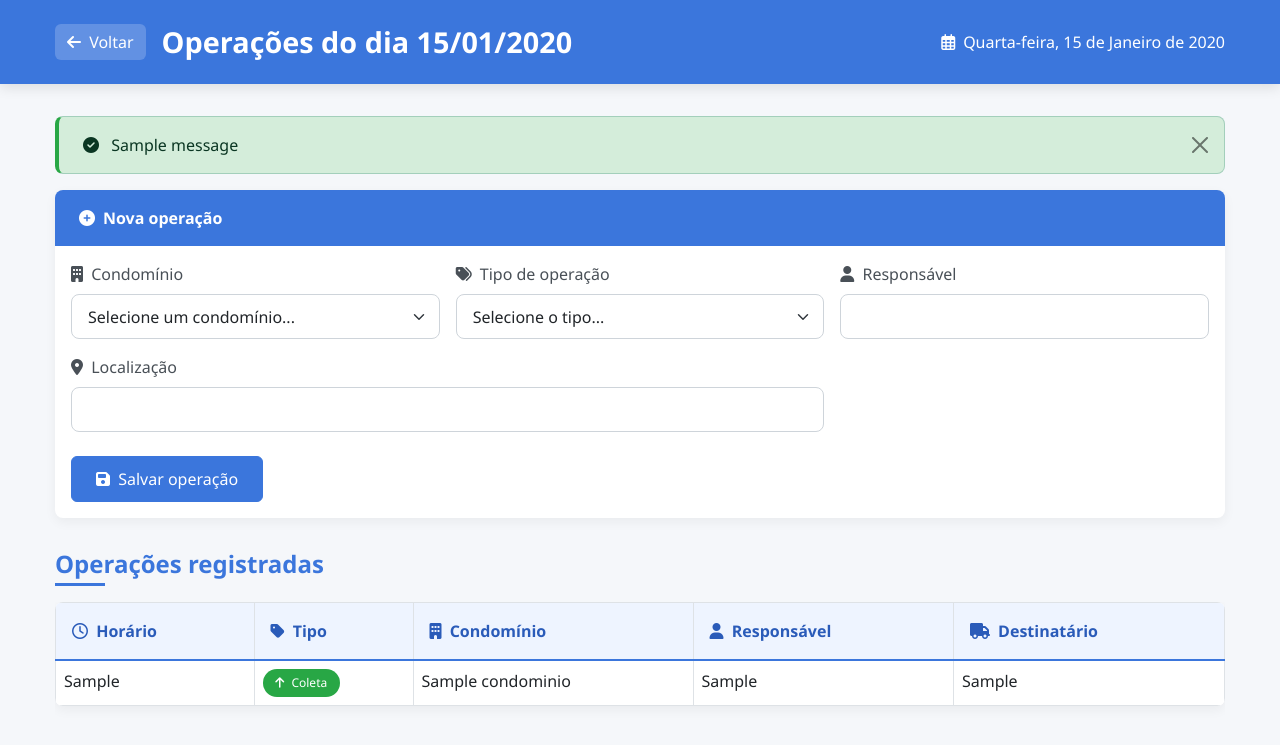
After one commit to TencologiaConjel/Entregas-Conjel, a Django app: page /demanda/1/ in a window 1280 px wide. The commit adds this page. Shown: the top 745 px of the page. Run offline with Django 5.2, Linux system fonts and the light colour scheme; tables that the repository leaves empty hold one stand-in row (values such as "Sample post"); one stand-in notice (Sample message) is shown.

Commit message:
MUITAS COISAS IMERSIVAS

```diff
--- /dev/null
+++ b/core/templates/detalhes_dia.html
@@ -0,0 +1,355 @@
+{% load static %}
+<!DOCTYPE html>
+<html lang="pt-br">
+<head>
+    <meta charset="UTF-8">
+    <meta name="viewport" content="width=device-width, initial-scale=1.0">
+    <title>Detalhes do Dia - {{ dia.data|date:"d/m/Y" }}</title>
+    <link href="https://cdn.jsdelivr.net/npm/bootstrap@5.3.0/dist/css/bootstrap.min.css" rel="stylesheet">
+    <link rel="stylesheet" href="https://cdnjs.cloudflare.com/ajax/libs/font-awesome/6.4.0/css/all.min.css">
+    <style>
+        :root {
+            --primary-color: #3b76dc;
+            --primary-dark: #2a5bb9;
+            --primary-light: #eef4ff;
+            --accent-color: #f8f9fa;
+            --text-color: #343a40;
+            --border-radius: 0.5rem;
+        }
+
+        body {
+            font-family: 'Segoe UI', Roboto, 'Helvetica Neue', sans-serif;
+            color: var(--text-color);
+            background-color: #f5f7fa;
+        }
+
+        .page-header {
+            background-color: var(--primary-color);
+            color: white;
+            padding: 1.5rem 0;
+            margin-bottom: 2rem;
+            box-shadow: 0 4px 12px rgba(0, 0, 0, 0.1);
+        }
+
+        .page-title {
+            font-weight: 600;
+            font-size: 1.8rem;
+            margin: 0;
+        }
+
+        .back-button {
+            background-color: rgba(255, 255, 255, 0.2);
+            border: none;
+            transition: all 0.3s;
+            color: white;
+        }
+
+        .back-button:hover {
+            background-color: rgba(255, 255, 255, 0.3);
+            color: white;
+        }
+
+        .content-container {
+            max-width: 1200px;
+            margin: 0 auto;
+            padding: 0 15px;
+        }
+
+        .card {
+            border: none;
+            border-radius: var(--border-radius);
+            box-shadow: 0 4px 12px rgba(0, 0, 0, 0.05);
+            overflow: hidden;
+            margin-bottom: 2rem;
+        }
+
+        .card-header {
+            background-color: var(--primary-color);
+            color: white;
+            font-weight: 600;
+            padding: 1rem 1.5rem;
+            border: none;
+        }
+
+        .form-label {
+            font-weight: 500;
+            color: #495057;
+        }
+
+        .form-control, .form-select {
+            border-radius: var(--border-radius);
+            padding: 0.6rem 1rem;
+            border: 1px solid #ced4da;
+        }
+
+        .form-control:focus, .form-select:focus {
+            border-color: var(--primary-color);
+            box-shadow: 0 0 0 0.2rem rgba(59, 118, 220, 0.25);
+        }
+
+        .btn-primary {
+            background-color: var(--primary-color);
+            border-color: var(--primary-color);
+            padding: 0.6rem 1.5rem;
+            font-weight: 500;
+        }
+
+        .btn-primary:hover {
+            background-color: var(--primary-dark);
+            border-color: var(--primary-dark);
+        }
+
+        .section-title {
+            font-size: 1.5rem;
+            font-weight: 600;
+            margin: 2rem 0 1rem;
+            color: var(--primary-color);
+            position: relative;
+            padding-bottom: 0.5rem;
+        }
+
+        .section-title::after {
+            content: '';
+            position: absolute;
+            left: 0;
+            bottom: 0;
+            width: 50px;
+            height: 3px;
+            background-color: var(--primary-color);
+        }
+
+        .table {
+            border-radius: var(--border-radius);
+            overflow: hidden;
+            box-shadow: 0 4px 12px rgba(0, 0, 0, 0.05);
+        }
+
+        .table thead th {
+            background-color: var(--primary-light);
+            color: var(--primary-dark);
+            font-weight: 600;
+            padding: 1rem;
+            border-bottom: 2px solid var(--primary-color);
+        }
+
+        .table tbody tr:hover {
+            background-color: var(--primary-light);
+        }
+
+        .badge-tipo {
+            padding: 0.5rem 0.8rem;
+            font-weight: 500;
+            border-radius: 30px;
+        }
+
+        .badge-coleta {
+            background-color: #28a745;
+            color: white;
+        }
+
+        .badge-retirada {
+            background-color: #fd7e14;
+            color: white;
+        }
+
+        .badge-duplo {
+            background-color: #6610f2;
+            color: white;
+        }
+
+        .empty-state {
+            text-align: center;
+            padding: 3rem 0;
+            color: #6c757d;
+        }
+
+        .empty-state i {
+            font-size: 3rem;
+            margin-bottom: 1rem;
+            opacity: 0.4;
+        }
+
+        /* Alerta customizado */
+        .alert {
+            border-radius: var(--border-radius);
+            border-left: 4px solid;
+            padding: 1rem 1.5rem;
+        }
+
+        .alert-success {
+            background-color: #d4edda;
+            border-left-color: #28a745;
+        }
+
+        .alert-danger {
+            background-color: #f8d7da;
+            border-left-color: #dc3545;
+        }
+
+        .alert-warning {
+            background-color: #fff3cd;
+            border-left-color: #ffc107;
+        }
+    </style>
+</head>
+<body>
+
+<header class="page-header">
+    <div class="content-container">
+        <div class="d-flex justify-content-between align-items-center">
+            <div class="d-flex align-items-center">
+                <a href="{% url 'demanda' %}" class="btn back-button me-3">
+                    <i class="fas fa-arrow-left me-1"></i> Voltar
+                </a>
+                <h1 class="page-title">Operações do dia {{ dia.data|date:"d/m/Y" }}</h1>
+            </div>
+            <div class="text-white">
+                <i class="far fa-calendar-alt me-2"></i>{{ dia.data|date:"l, d \d\e F \d\e Y" }}
+            </div>
+        </div>
+    </div>
+</header>
+
+<div class="content-container">
+    {% if messages %}
+        {% for message in messages %}
+            <div class="alert alert-{{ message.tags }} alert-dismissible fade show" role="alert">
+                <i class="fas {% if message.tags == 'success' %}fa-check-circle{% elif message.tags == 'danger' %}fa-exclamation-circle{% elif message.tags == 'warning' %}fa-exclamation-triangle{% else %}fa-info-circle{% endif %} me-2"></i>
+                {{ message }}
+                <button type="button" class="btn-close" data-bs-dismiss="alert" aria-label="Close"></button>
+            </div>
+        {% endfor %}
+    {% endif %}
+
+    <div class="card">
+        <div class="card-header d-flex align-items-center">
+            <i class="fas fa-plus-circle me-2"></i>
+            Nova operação
+        </div>
+        <div class="card-body">
+            <form method="POST" class="row g-3">
+                {% csrf_token %}
+                <div class="col-md-4">
+                    <label for="condominio_id" class="form-label">
+                        <i class="fas fa-building me-1"></i> Condomínio
+                    </label>
+                    <select name="condominio_id" id="condominio_id" class="form-select" required>
+                        <option value="">Selecione um condomínio...</option>
+                        {% for cond in condominios %}
+                            <option value="{{ cond.id }}">{{ cond.nome }}</option>
+                        {% endfor %}
+                    </select>
+                </div>
+                <div class="col-md-4">
+                    <label for="tipo" class="form-label">
+                        <i class="fas fa-tags me-1"></i> Tipo de operação
+                    </label>
+                    <select name="tipo" id="tipo" class="form-select" required>
+                        <option value="">Selecione o tipo...</option>
+                        <option value="coleta">Coleta</option>
+                        <option value="retirada">Retirada</option>
+                        <option value="coleta e retirada">Coleta e Retirada</option>
+                    </select>
+                </div>
+                <div class="col-md-4">
+                    <label for="responsavel" class="form-label">
+                        <i class="fas fa-user me-1"></i> Responsável
+                    </label>
+                    <input type="text" name="responsavel" id="responsavel" class="form-control" required>
+                </div>
+
+                <div class="col-md-8">
+                    <label for="localizacao" class="form-label">
+                        <i class="fas fa-map-marker-alt me-1"></i> Localização
+                    </label>
+                    <input type="text" id="localizacao" class="form-control" readonly>
+                </div>
+                <div class="col-12 mt-4">
+                    <button type="submit" class="btn btn-primary">
+                        <i class="fas fa-save me-1"></i> Salvar operação
+                    </button>
+                </div>
+            </form>
+        </div>
+    </div>
+
+    <h2 class="section-title">Operações registradas</h2>
+    {% if operacoes %}
+        <div class="table-responsive">
+            <table class="table table-bordered bg-white">
+                <thead>
+                    <tr>
+                        <th><i class="far fa-clock me-1"></i> Horário</th>
+                        <th><i class="fas fa-tag me-1"></i> Tipo</th>
+                        <th><i class="fas fa-building me-1"></i> Condomínio</th>
+                        <th><i class="fas fa-user me-1"></i> Responsável</th>
+                        <th><i class="fas fa-truck me-1"></i> Destinatário</th>
+                    </tr>
+                </thead>
+                <tbody>
+                    {% for op in operacoes %}
+                        <tr>
+                            <td>{{ op.condominio.horario_atendimento|default:'-' }}</td>
+                            <td>
+                                {% if op.tipo == "coleta" %}
+                                    <span class="badge badge-tipo badge-coleta">
+                                        <i class="fas fa-arrow-up me-1"></i> Coleta
+                                    </span>
+                                {% elif op.tipo == "retirada" %}
+                                    <span class="badge badge-tipo badge-retirada">
+                                        <i class="fas fa-arrow-down me-1"></i> Retirada
+                                    </span>
+                                {% else %}
+                                    <span class="badge badge-tipo badge-duplo">
+                                        <i class="fas fa-sync-alt me-1"></i> Coleta e Retirada
+                                    </span>
+                                {% endif %}
+                            </td>
+                            <td>{{ op.condominio.nome }}</td>
+                            <td>{{ op.responsavel }}</td>
+                            <td>{{ op.destinatario|default:"—" }}</td>
+                        </tr>
+                    {% endfor %}
+                </tbody>
+            </table>
+        </div>
+    {% else %}
+        <div class="empty-state">
+            <i class="far fa-clipboard"></i>
+            <p>Nenhuma operação registrada ainda para este dia.</p>
+        </div>
+    {% endif %}
+</div>
+
+<script id="dados-condominios" type="application/json">
+    {
+        {% for cond in condominios %}
+            "{{ cond.id }}": {
+                "responsavel": "{{ cond.contato|escapejs|default_if_none:'' }}",
+                "localizacao": "{{ cond.localizacao|escapejs|default_if_none:'' }}"
+            }{% if not forloop.last %},{% endif %}
+        {% endfor %}
+    }
+</script>
+
+<script>
+    const dadosJson = document.getElementById("dados-condominios").textContent;
+    const dadosCondominios = JSON.parse(dadosJson);
+
+    document.getElementById("condominio_id").addEventListener("change", function () {
+        const condId = this.value;
+        const dados = dadosCondominios[condId];
+
+        if (dados) {
+            document.getElementById("responsavel").value = dados.responsavel;
+            document.getElementById("localizacao").value = dados.localizacao;
+        } else {
+            document.getElementById("responsavel").value = "";
+            document.getElementById("localizacao").value = "";
+        }
+    });
+</script>
+
+<script src="https://cdn.jsdelivr.net/npm/bootstrap@5.3.0/dist/js/bootstrap.bundle.min.js"></script>
+</body>
+</html>
--- a/core/urls.py
+++ b/core/urls.py
@@ -3,6 +3,7 @@ from . import views
 
 
 urlpatterns = [
-  path('', views.login, name='login'),
-  path('criar-admin/', views.criar_superusuario),
+  path('', views.login_view, name='login'),
+  path('demanda/', views.demanda, name='demanda'),
+  path('demanda/<int:dia_id>/', views.detalhar_dia, name='detalhar_dia'),
 ]
--- a/core/views.py
+++ b/core/views.py
@@ -1,7 +1,12 @@
 from django.contrib.auth import authenticate, login
-from django.shortcuts import render, redirect
+from django.shortcuts import render, redirect, get_object_or_404
+from django.contrib import messages
+from .models import Operacao, DiaOperacao, Condominio
+from datetime import datetime
+from django.db.models.functions import TruncDate
 
-def login(request):
+
+def login_view(request):
     if request.method == 'POST':
         username = request.POST.get('username')
         senha = request.POST.get('password')
@@ -9,30 +14,64 @@ def login(request):
 
         if user:
             login(request, user)
-            return redirect('inicio_analista')
+            print("✅ Login bem-sucedido:", user)
+            return redirect('demanda')  # redireciona para a view 'demanda'
         else:
-            return render(request, 'financeiro/login.html', {
-                'erro': 'Usuário ou senha inválidos',
-                'hide_navbar': True
-            })
+            print("❌ Login falhou:", username, senha)
+            messages.error(request, 'Usuário ou senha inválidos.')
 
-    return render(request, 'login.html', {
-        'hide_navbar': True
+    return render(request, 'login.html', {'hide_navbar': True})
+
+def demanda(request):
+    if request.method == 'POST':
+        data_str = request.POST.get('data')
+
+        try:
+            nova_data = datetime.strptime(data_str, '%Y-%m-%d').date()
+        except ValueError:
+            messages.error(request, "Data inválida.")
+            return redirect('demanda')
+
+        if DiaOperacao.objects.filter(data=nova_data).exists():
+            messages.warning(request, "Esse dia já existe.")
+        else:
+            DiaOperacao.objects.create(data=nova_data)
+            messages.success(request, "Dia cadastrado com sucesso.")
+
+        return redirect('demanda')
+
+    dias = DiaOperacao.objects.all().order_by('-data')
+    return render(request, 'demanda.html', {'dias': dias})
+
+def detalhar_dia(request, dia_id):
+    dia = get_object_or_404(DiaOperacao, id=dia_id)
+    operacoes = Operacao.objects.filter(dia=dia).order_by('horario_coleta')
+    condominios = Condominio.objects.all()
+
+    if request.method == 'POST':
+        condominio_id = request.POST.get('condominio_id')
+        tipo = request.POST.get('tipo')
+        responsavel = request.POST.get('responsavel')
+        try:
+            condominio = Condominio.objects.get(id=condominio_id)
+            destinatario = request.POST.get('destinatario') or condominio.localizacao
+        except Condominio.DoesNotExist:
+            messages.error(request, "Condomínio inválido.")
+            return redirect('detalhar_dia', dia_id=dia.id)
+
+        Operacao.objects.create(
+            dia=dia,
+            condominio=condominio,
+            tipo=tipo,
+            responsavel=responsavel,
+            destinatario=destinatario,
+        )
+
+        messages.success(request, "Operação cadastrada com sucesso.")
+        return redirect('detalhar_dia', dia_id=dia.id)
+
+    return render(request, 'detalhes_dia.html', {
+        'dia': dia,
+        'operacoes': operacoes,
+        'condominios': condominios
     })
-
-from django.http import HttpResponse
-from django.contrib.auth import get_user_model
-
-def criar_superusuario(request):
-    Usuario = get_user_model()
-
-    if Usuario.objects.filter(is_superuser=True).exists():
-        return HttpResponse("Superusuário já existe.")
-
-    Usuario.objects.create_superuser(
-        nome='admin',
-        password='admin1234',
-        is_active=True,
-        is_staff=True
-    )
-    return HttpResponse("Superusuário criado com sucesso!")
```
Also changed, not shown: core/models.py (+27 -2 lines), core/templates/demanda.html (added, +208 -0 lines), core/templates/login.html (+4 -3 lines), core/migrations/0004_operacao.py (added), core/migrations/0005_diaoperacao_operacao_dia.py (added), core/migrations/0006_remove_operacao_data_hora_operacao_horario_coleta.py (added).
